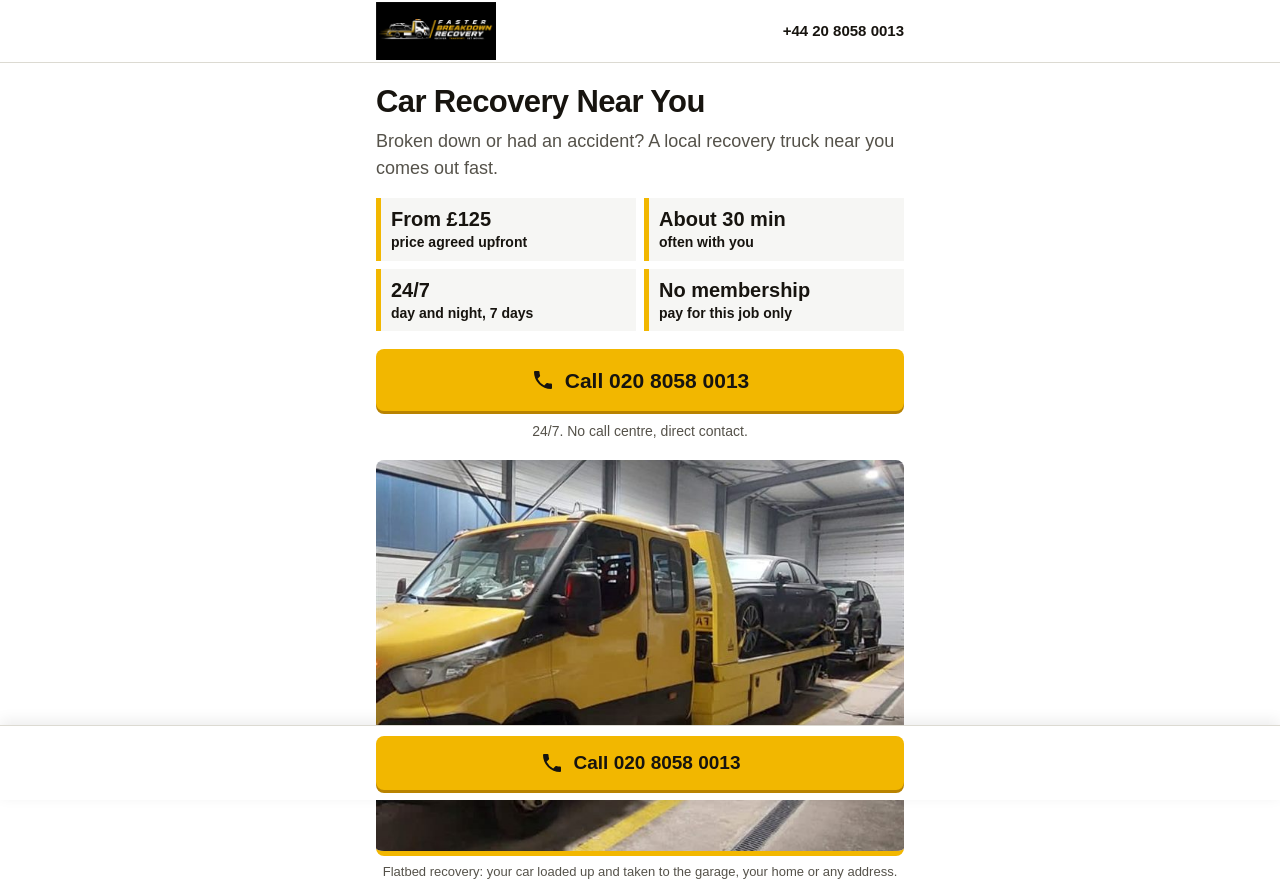
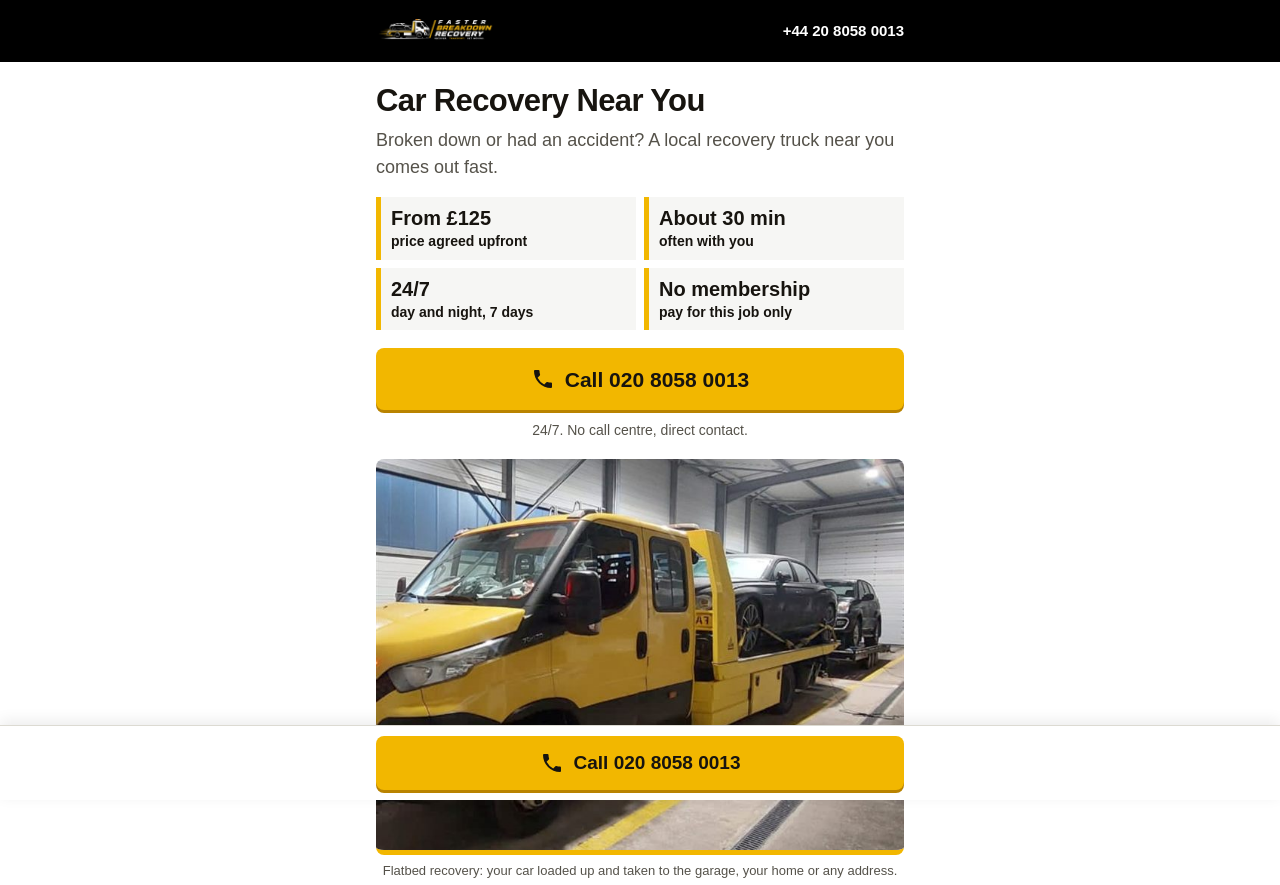
Before and after one commit to faster24eu-lgtm/fasterbreakdownrecovery, a plain HTML site: page car-recovery/index.html in a window 1280 px wide. Shown: the top 885 px of the page. Drawn offline with Linux system fonts and the light colour scheme.

Commit message:
UK ads landing page: black top bar to match the logo
Co-Authored-By: Claude Opus 5.5 <noreply@anthropic.com>

```diff
--- a/car-recovery/index.html
+++ b/car-recovery/index.html
@@ -67,10 +67,10 @@
 html{-webkit-text-size-adjust:100%}
 body{margin:0;background:var(--paper);color:var(--ink);font:16px/1.5 Arial,Helvetica,sans-serif;padding-bottom:84px}
 .wrap{max-width:560px;margin:0 auto;padding:0 16px}
-header{background:#fff;border-bottom:1px solid var(--line)}
+header{background:#000}
 header .wrap{display:flex;align-items:center;justify-content:space-between;min-height:62px}
 header img{display:block;width:120px;height:auto}
-header .hcall{font-weight:900;color:var(--ink);text-decoration:none;font-size:15px}
+header .hcall{font-weight:900;color:#fff;text-decoration:none;font-size:15px}
 .hero{background:#fff;padding:22px 0 26px;border-bottom:4px solid var(--yellow)}
 h1{font-size:31px;line-height:1.08;letter-spacing:-.02em;margin:0 0 10px;font-weight:900}
 .sub{font-size:18px;margin:0 0 16px;color:var(--muted)}
```
Also changed, not shown: 1 other file.
